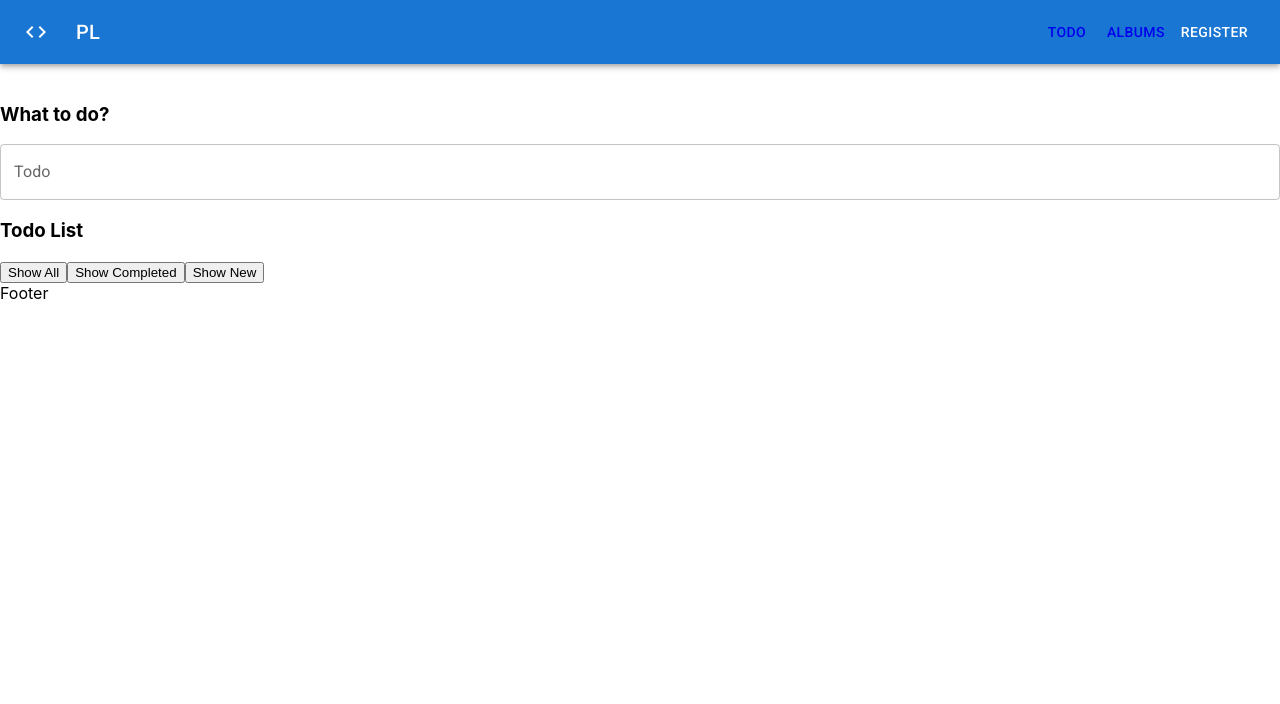
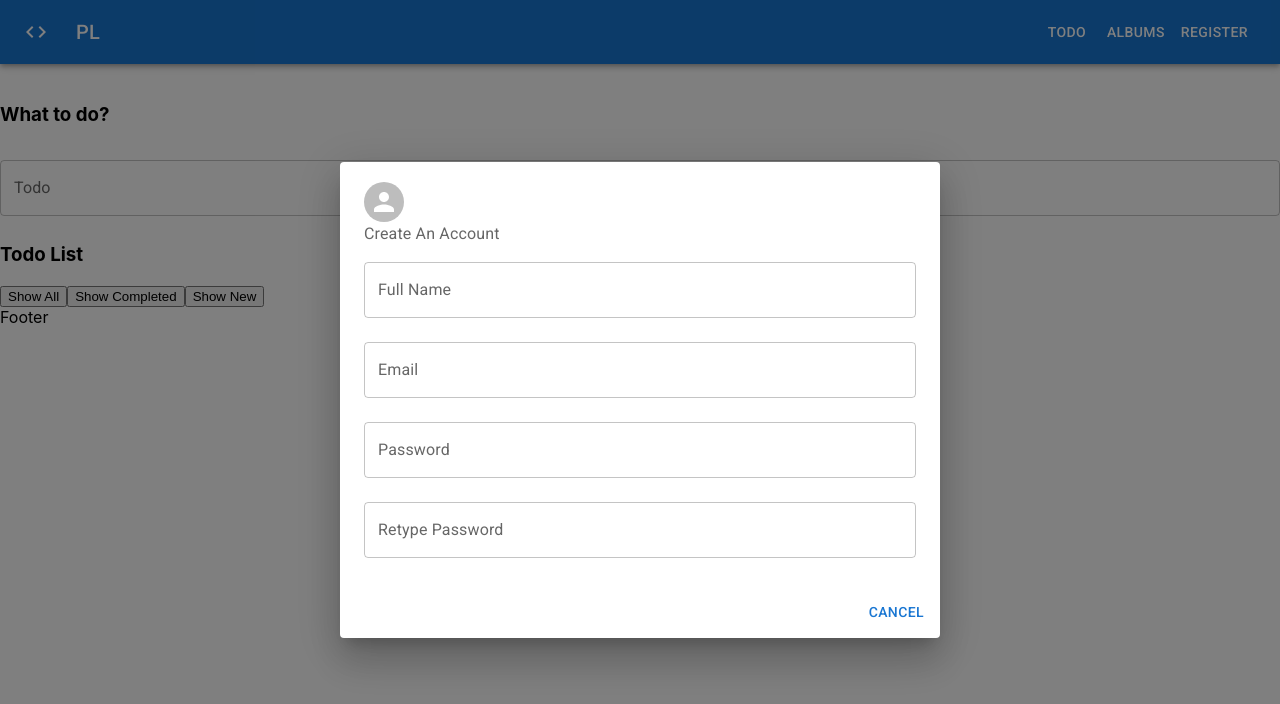
Before and after one commit to PhuocLoc3012/pratice-react, a React (Create React App) app: page /todos in a window 1280 px wide. Both pictures are taken after a click on the button "REGISTER". Shown: the top 704 px of the page. Built offline with nearby package versions, Linux system fonts and the light colour scheme; the HTML template or start-up script is replaced by a standard one.

Commit message:
set up register form

```diff
--- a/src/components/Header/index.jsx
+++ b/src/components/Header/index.jsx
@@ -7,8 +7,30 @@ import Button from '@mui/material/Button';
 import IconButton from '@mui/material/IconButton';
 import MenuIcon from '@mui/icons-material/Menu';
 import CodeIcon from '@mui/icons-material/Code';
-import { NavLink } from 'react-router-dom';
+import { Link, NavLink } from 'react-router-dom';
+import TextField from '@mui/material/TextField';
+import Dialog from '@mui/material/Dialog';
+import DialogActions from '@mui/material/DialogActions';
+import DialogContent from '@mui/material/DialogContent';
+import DialogContentText from '@mui/material/DialogContentText';
+import DialogTitle from '@mui/material/DialogTitle';
+import Register from 'features/Auth/components/Register';
+
+
+
+
 export default function Header() {
+
+    const [open, setOpen] = React.useState(false);
+
+    const handleClickOpen = () => {
+      setOpen(true);
+    };
+
+    const handleClose = () => {
+      setOpen(false);
+    };
+
 
   return (
     <Box sx={{ flexGrow: 1 }}>
@@ -24,17 +46,38 @@ export default function Header() {
             <CodeIcon/>
           </IconButton>
           <Typography variant="h6" component="div" sx={{ flexGrow: 1 }}>
-            PL
+            <Link to="/" style={{textDecoration: 'none', color: 'inherit'}}>PL</Link>
           </Typography>
-          <NavLink to="/todos">
-            <Button color="inherit">Todo</Button>
+          <NavLink to="/todos" style={{textDecoration: 'none', color: 'inherit'}}>
+            <Button color="inherit" >Todo</Button>
           </NavLink>
-          <NavLink to="/albums">
+          <NavLink to="/albums" style={{textDecoration: 'none', color: 'inherit'}}>
             <Button color="inherit">Albums</Button>
           </NavLink>
-          <Button color="inherit">  Register</Button>
+          <Button color="inherit" onClick={handleClickOpen}>  Register</Button>
         </Toolbar>
       </AppBar>
+      <Dialog
+        open={open}
+        onClose={(event, reason) => {
+            if (reason === "backdropClick") {
+              return; // Prevent the dialog from closing
+            }
+            handleClose(); // Close the dialog for other reasons
+          }}
+        disableEscapeKeyDown
+      >
+        {/* <DialogTitle>Subscribe</DialogTitle> */}
+        <DialogContent>
+          <DialogContentText>
+            <Register/>
+          </DialogContentText>
+        </DialogContent>
+        <DialogActions>
+          <Button onClick={handleClose}>Cancel</Button>
+
+        </DialogActions>
+      </Dialog>
     </Box>
   );
 }
--- a/src/components/form-controls/InputField/index.jsx
+++ b/src/components/form-controls/InputField/index.jsx
@@ -1,7 +1,6 @@
 import React from "react";
 import PropTypes from "prop-types";
 import TextField from '@mui/material/TextField';
-import { isDisabled } from "@testing-library/user-event/dist/utils";
 import { Controller } from "react-hook-form";
 
 InputField.propTypes = {
@@ -31,9 +30,10 @@ function InputField(props) {
             <TextField              //textfield này đến từ MaterialUI
               {...field} // truyền các props từ field
               fullWidth
+              variant="outlined"
+              margin="normal"
               label={label}
               disabled={disabled}
-
               error={hasError}
               helperText={errors[name]?.message}
 
--- /dev/null
+++ b/src/features/Auth/components/Register/index.jsx
@@ -0,0 +1,22 @@
+import React from 'react';
+import PropTypes from 'prop-types';
+import RegisterForm from '../RegisterForm';
+
+Register.propTypes = {
+
+};
+
+function Register(props) {
+
+    const handleSubmit = (values) => {
+        console.log('Form submit: ', values);
+    }
+
+    return (
+        <div>
+            <RegisterForm onSubmit={handleSubmit}/>
+        </div>
+    );
+}
+
+export default Register;
--- /dev/null
+++ b/src/features/Auth/components/RegisterForm/index.jsx
@@ -0,0 +1,62 @@
+import React from "react";
+import PropTypes from "prop-types";
+
+import { useForm } from "react-hook-form";
+import { yupResolver } from "@hookform/resolvers/yup";
+import * as yup from "yup";
+
+import { z } from "zod";
+import { zodResolver } from "@hookform/resolvers/zod";
+
+//import InputField from '../../../../components/form-controls/InputField';
+import InputField from "components/form-controls/InputField";
+import { Avatar, Typography } from "@mui/material";
+//import using jsconfig
+
+// rfsp
+RegisterForm.propTypes = {
+  onSubmit: PropTypes.func, //viết tắt: ptf
+};
+
+function RegisterForm(props) {
+  //valiation
+  const schema = z.object({
+    fullName: z
+      .string()
+      .min(1, "Title is required")
+      .startsWith("a", { message: "Must be start with a" }),
+  });
+
+  //tạo ra form object sử dụng hook useForm
+  const form = useForm({
+    resolver: zodResolver(schema),
+  });
+
+  const handleSubmit = (values) => {
+    const { onSubmit } = props; // để kiểm tra thử thằng cha có truyền xuống
+    if (onSubmit) {
+      onSubmit(values);
+    }
+    form.reset(); //review due to not working
+  };
+  return (
+    <div>
+      {/* //form có sẵn hàm form.handleSubmit //mình cần truyền hàm mình vào */}
+      <Avatar>
+
+      </Avatar>
+      <Typography>
+        Create An Account
+      </Typography>
+      <form onSubmit={form.handleSubmit(handleSubmit)}>
+        <InputField form={form} name="fullName" label="Full Name" />
+        <InputField form={form} name="email" label="Email" />
+        <InputField form={form} name="password" label="Password" />
+        <InputField form={form} name="retypePassword" label="Retype Password" />
+
+      </form>
+    </div>
+  );
+}
+
+export default RegisterForm;
```
Also changed, not shown: src/features/Auth/components/index.jsx (added).
